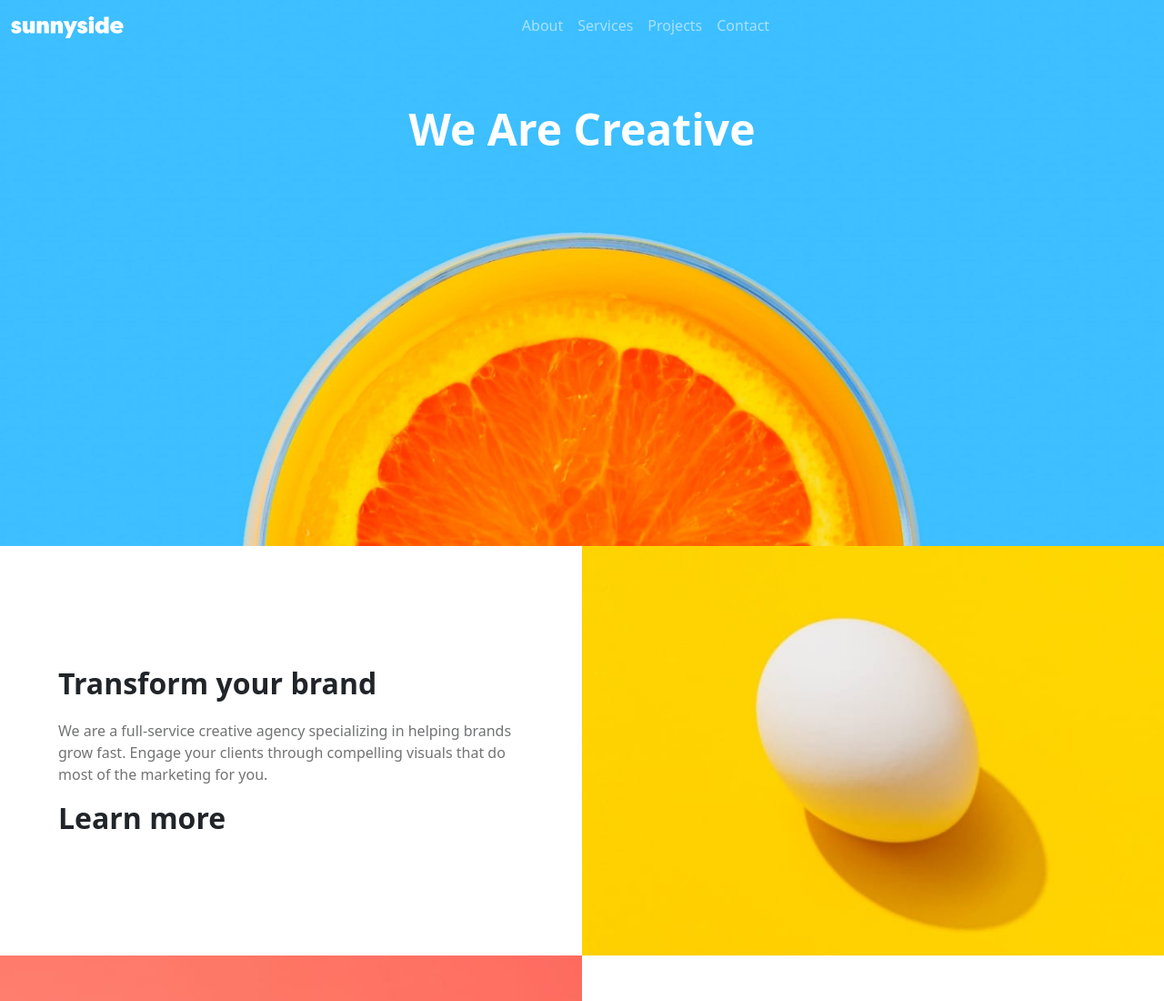
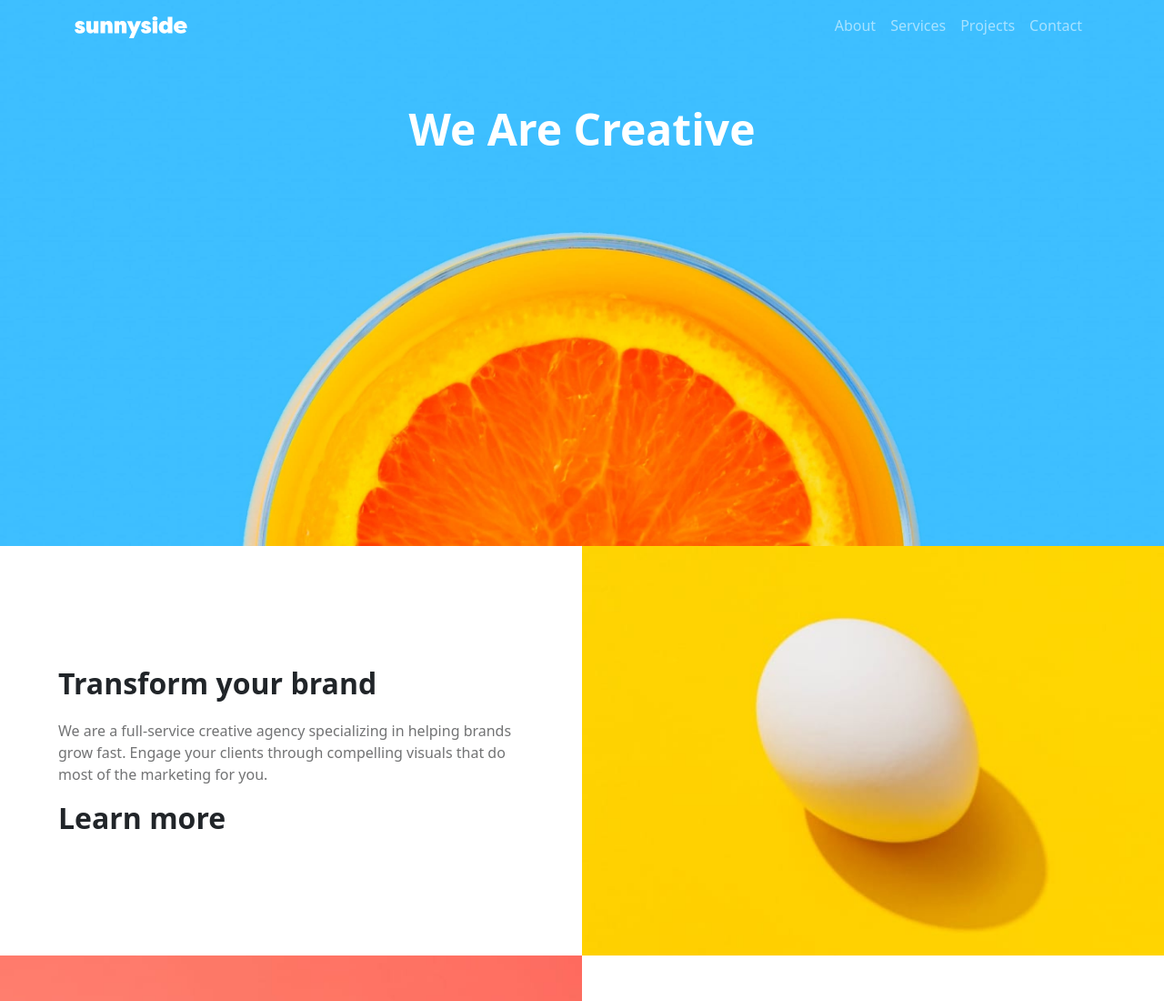
Before and after one commit to lokesh-weby/sunnyside-agency, a plain HTML site: page index.html in a window 1280 px wide. Shown: the top 1100 px of the page at 91% size. Drawn offline with nearby package versions, Linux system fonts and the light colour scheme.

Commit message:
[nav-bar spacing and photo height reduced]

```diff
--- a/index.html
+++ b/index.html
@@ -12,16 +12,17 @@
   <link rel="stylesheet" href="style.css">
 </head>
 <body>
+
   <div class="img">
+    <div class="container">
     <nav class="navbar navbar-expand-md navbar-dark">
-      <div class="container-fluid">
         <a class="navbar-brand" href="#"><img src="images/logo.svg" alt=""></a>
         <button class="navbar-toggler" type="button" data-toggle="collapse" data-target="#navbarNav"
           aria-controls="navbarSupportedContent" aria-expanded="false" aria-label="Toggle navigation">
           <span class="navbar-toggler-icon"></span>
         </button>
         <div class="collapse navbar-collapse " id="navbarNav">
-          <ul class="navbar-nav mx-auto">
+          <ul class="navbar-nav ms-auto">
             <li class="nav-item">
               <a class="nav-link" href="#">About</a>
             </li>
@@ -37,6 +38,7 @@
           </ul>
         </div>
     </nav>
+  </div>
     <p>We Are Creative</p>
   </div>
   <div class="wrapper flex flex-md-reverse">
--- a/style.css
+++ b/style.css
@@ -28,7 +28,7 @@ body,html{
     margin: unset;
  }
  .gallery img{
-    height: 500px;
+
     width: 100%;
     background-position: center;
     background-size: cover;
```
